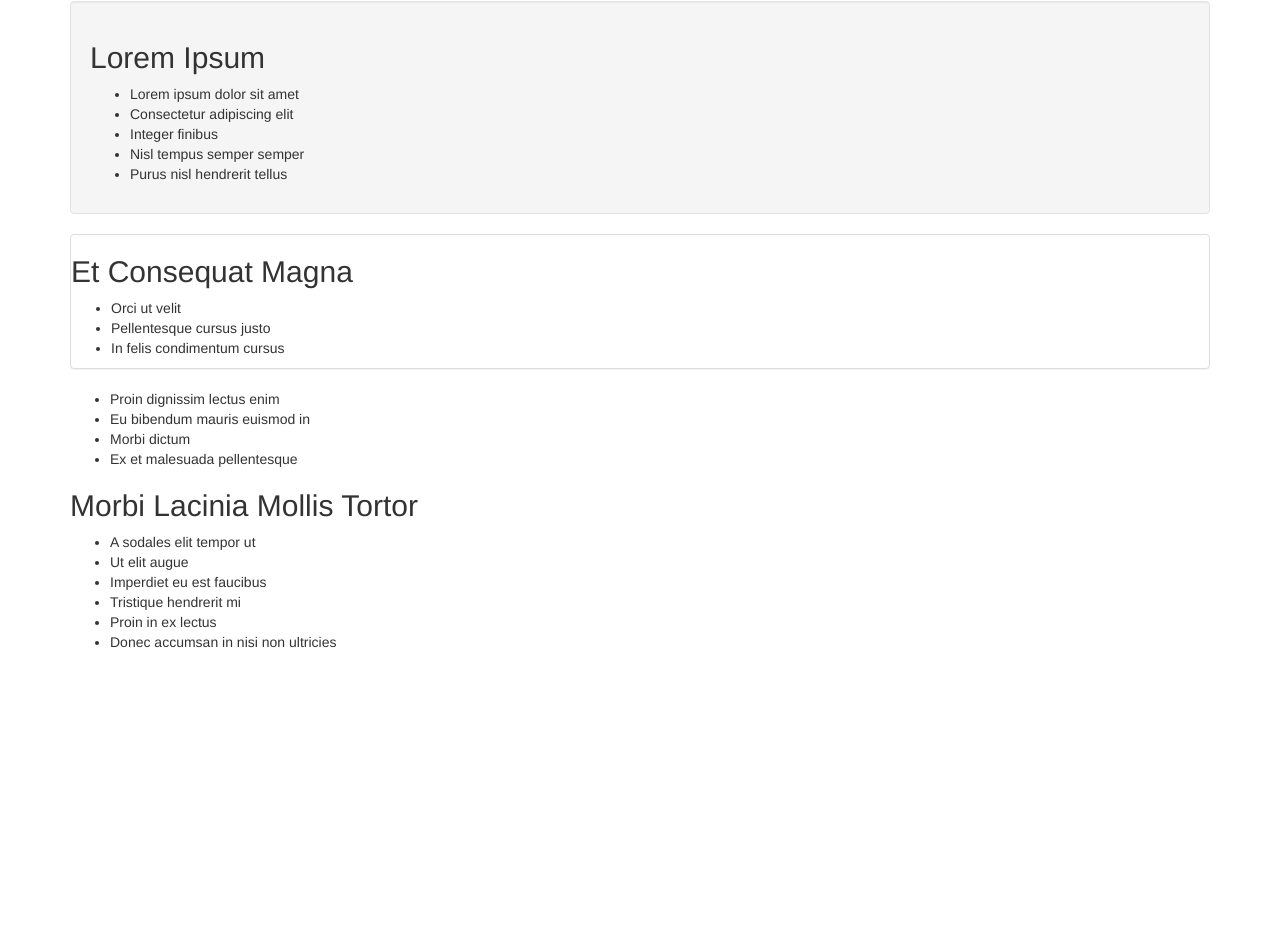
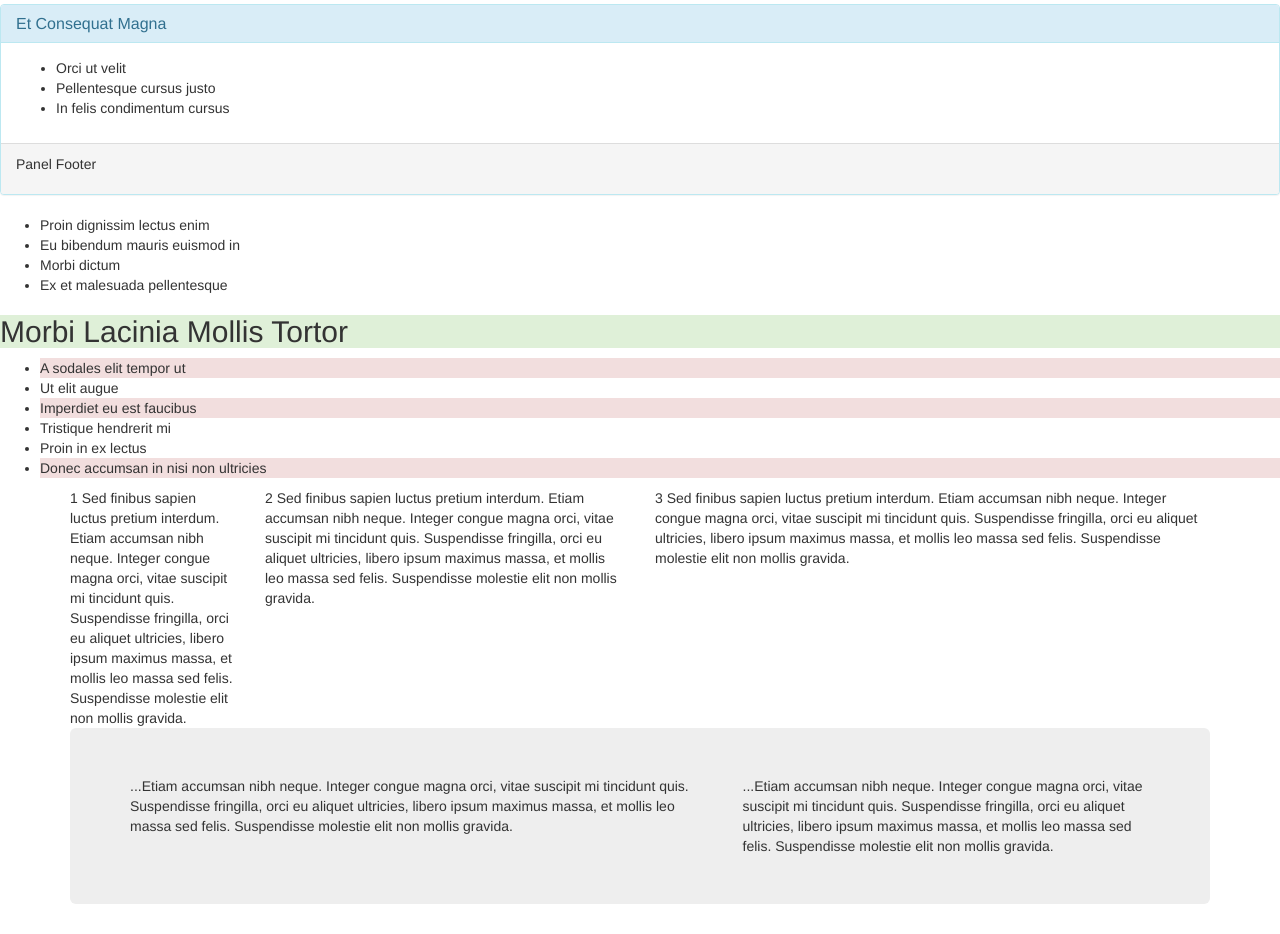
Before and after one commit to ProtocolMarcus/Bootstrap, a plain HTML site: page index.html in a window 1280 px wide. Shown: the part 329-1263 px from the top of the page. Before the commit the page ends 991 px from the top, so only its background shows below. Drawn offline with Linux system fonts and the light colour scheme.

Commit message:
bootstrap trials

```diff
--- a/index.html
+++ b/index.html
@@ -6,12 +6,19 @@
   <link href="css/bootstrap.css" rel="stylesheet" type="text/css">
   </head>
   <body>
-    <div class="container">
-    <div class="jumbotron">
-    <h1>Bootstrap Practice</h1>
-    <p>Sed finibus sapien luctus pretium interdum. Etiam accumsan nibh neque. Integer congue magna orci, vitae suscipit mi tincidunt quis. Suspendisse fringilla, orci eu aliquet ultricies, libero ipsum maximus massa, et mollis leo massa sed felis. Suspendisse molestie elit non mollis gravida.</p>
+
+
+<h1>Bootstrap Practice</h1>
+
+
+<div class="container">
+  <div class="row">
+    <div class="col-md-6">
+      <p>Sed finibus sapien luctus pretium interdum. Etiam accumsan nibh neque. Integer congue magna orci, vitae suscipit mi tincidunt quis. Suspendisse fringilla, orci eu aliquet ultricies, libero ipsum maximus massa, et mollis leo massa sed felis. Suspendisse molestie elit non mollis gravida.</p>
+    </div>
   </div>
-  <div class="well">
+  <div class="row">
+   <div class="col-md-6">
     <h2>Lorem Ipsum</h2>
     <ul>
       <li>Lorem ipsum dolor sit amet</li>
@@ -21,30 +28,64 @@
       <li>Purus nisl hendrerit tellus</li>
     </ul>
   </div>
+</div>
+</div>
 
-  <div class="panel panel-default">
-    <h2>Et Consequat Magna</h2>
+  <div class="panel panel-info">
+  <div class="panel-heading">
+    <h2 class="panel-title">Et Consequat Magna</h2>
+  </div>
+  <div class="panel-body">
     <ul>
       <li>Orci ut velit</li>
       <li>Pellentesque cursus justo</li>
       <li>In felis condimentum cursus</li>
     </ul>
   </div>
+  <div class="panel-footer">
+    <p>Panel Footer</p>
+  </div>
+</div>
+
     <ul>
       <li>Proin dignissim lectus enim</li>
       <li>Eu bibendum mauris euismod in</li>
       <li>Morbi dictum</li>
       <li>Ex et malesuada pellentesque</li>
     </ul>
-    <h2>Morbi Lacinia Mollis Tortor</h2>
+    <h2 class="bg-success">Morbi Lacinia Mollis Tortor</h2>
     <ul>
-      <li>A sodales elit tempor ut</li>
+      <li class="bg-danger">A sodales elit tempor ut</li>
       <li>Ut elit augue</li>
-      <li>Imperdiet eu est faucibus</li>
+      <li class="bg-danger">Imperdiet eu est faucibus</li>
       <li>Tristique hendrerit mi</li>
       <li>Proin in ex lectus</li>
-      <li>Donec accumsan in nisi non ultricies</li>
+      <li class="bg-danger">Donec accumsan in nisi non ultricies</li>
     </ul>
+
   </div>
+</div>
+</div>
+</div>
+
+
+<div class="container">
+   <div class="row">
+      <div class="col-md-2">1 Sed finibus sapien luctus pretium interdum. Etiam accumsan nibh neque. Integer congue magna orci, vitae suscipit mi tincidunt quis. Suspendisse fringilla, orci eu aliquet ultricies, libero ipsum maximus massa, et mollis leo massa sed felis. Suspendisse molestie elit non mollis gravida.</div>
+      <div class="col-md-4">2 Sed finibus sapien luctus pretium interdum. Etiam accumsan nibh neque. Integer congue magna orci, vitae suscipit mi tincidunt quis. Suspendisse fringilla, orci eu aliquet ultricies, libero ipsum maximus massa, et mollis leo massa sed felis. Suspendisse molestie elit non mollis gravida.</div>
+      <div class="col-md-6">3 Sed finibus sapien luctus pretium interdum. Etiam accumsan nibh neque. Integer congue magna orci, vitae suscipit mi tincidunt quis. Suspendisse fringilla, orci eu aliquet ultricies, libero ipsum maximus massa, et mollis leo massa sed felis. Suspendisse molestie elit non mollis gravida.</div>
+
+   </div>
+</div>
+
+<div class="container">
+  <div class="jumbotron">
+   <div class="row">
+      <div class="col-md-7">...Etiam accumsan nibh neque. Integer congue magna orci, vitae suscipit mi tincidunt quis. Suspendisse fringilla, orci eu aliquet ultricies, libero ipsum maximus massa, et mollis leo massa sed felis. Suspendisse molestie elit non mollis gravida.</div>
+      <div class="col-md-5">...Etiam accumsan nibh neque. Integer congue magna orci, vitae suscipit mi tincidunt quis. Suspendisse fringilla, orci eu aliquet ultricies, libero ipsum maximus massa, et mollis leo massa sed felis. Suspendisse molestie elit non mollis gravida.</div>
+   </div>
+ </div>
+</div>
+
   </body>
 </html>
```
